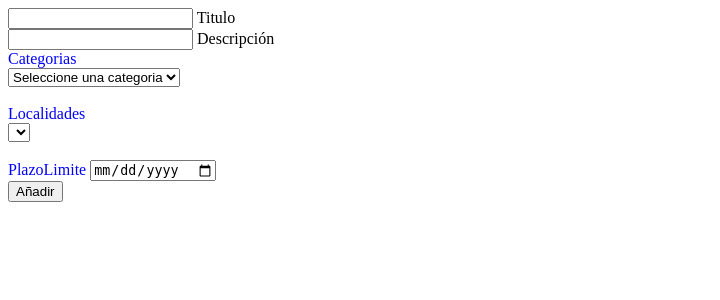
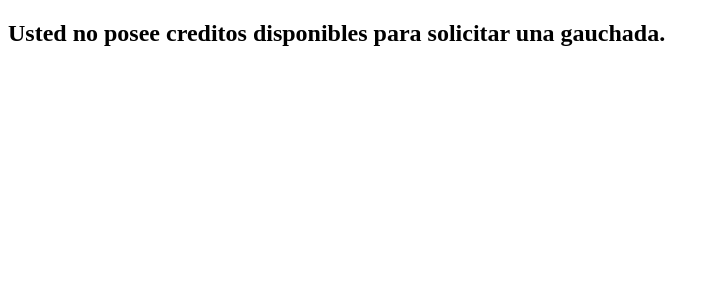
Before and after one commit to COD-Project/unagauchada, a PHP site: the page made by templates/gauchadas/add.php in a window 1280 px wide. Shown: the top 300 px of the page, without its empty margins (0-720 px from the left). Run offline with PHP 8.4, Linux system fonts and the light colour scheme; the template is opened without the code that fills it, so the values that code supplies are empty; some libraries are stand-ins or nearby versions.

Commit message:
Se añadio la verificación de creditos en la solicitud de gauchadas

```diff
--- a/core/models/class.Sessions.php
+++ b/core/models/class.Sessions.php
@@ -85,6 +85,11 @@ final class Sessions extends Models
     return ($this->isLoggedIn()) ? ($this->connectedUser()['role'] == 1) : false; // 1 correspond to admin users - 2 correspond to normal users
   }
 
+  final public function hasCredits() : bool
+  {
+    return ($this->isLoggedIn()) ? ($this->connectedUser()['credits'] >=1) : false; // 1 correspond to admin users - 2 correspond to normal users
+  }
+
   final public function __destruct()
   {
     parent::__destruct();
--- a/templates/gauchadas/add.php
+++ b/templates/gauchadas/add.php
@@ -7,6 +7,9 @@
   	<div class="container">
     	<div class="cmd_form_container">
 	      	<div class="wrap">
+	    		<?php
+	    			if($this->sessions->hasCredits()) {
+	    				echo ('
 			    			<form name="cmd_form" class="cmd_form" action="gauchadas/add" method="post">
 					            <div class="cmd_input-group">
 					            	<input type="text" id="title" name="title">
@@ -19,8 +22,7 @@
 								<div class="cmd_input-cmd_input-group">
 									<label class="col-2 control-label" style="color:blue" for="categories">Categorias</label>
 									<div class="col-10">
-							<select id="idCategory" class="form_control" name="idCategory">
-								<?php
+										<select id="idCategory" class="form_control" name="idCategory">');
 												$_categories = Categories();
 												if($_categories != NULL) {
 													$HTML = "<option value=0 selected disabled> Seleccione una categoria </option>";
@@ -31,7 +33,7 @@
 													$HTML = "<option value=\"blank\" selected disabled>No hay categorias</option>";
 												}
 												echo $HTML;
-								?>
+											echo ('
 										</select>
 									</div>
 								<br>
@@ -44,11 +46,15 @@
 									</div>
 								<br>
 					            <div class="cmd_input-group">
-		            	<label class="col-2 control-label" style="color:blue" for="categories">PlazoLimite</label>
-			            <input type="date" id="limitDate" min=<?php echo("\"".date('Y-m-d')."\"") ?>  name="limitDate">
+					            	<label class="col-2 control-label" style="color:blue" for="fechalimite">PlazoLimite</label>
+						            <input type="date" id="limitDate" min="'.date('Y-m-d').'" name="limitDate">
 					            </div>
 				        		<input type="submit" id="btn-submit" value="Añadir">
-	       		</form>
+			       			</form>');
+	    			} else {
+	    				echo ('<h2 style="color:black">Usted no posee creditos disponibles para solicitar una gauchada.</h2>');
+	    			}
+	    			?>
 	      	</div>
   		</div>
   	</div>
```
Lines whose indentation alone changed are shown as unchanged.
